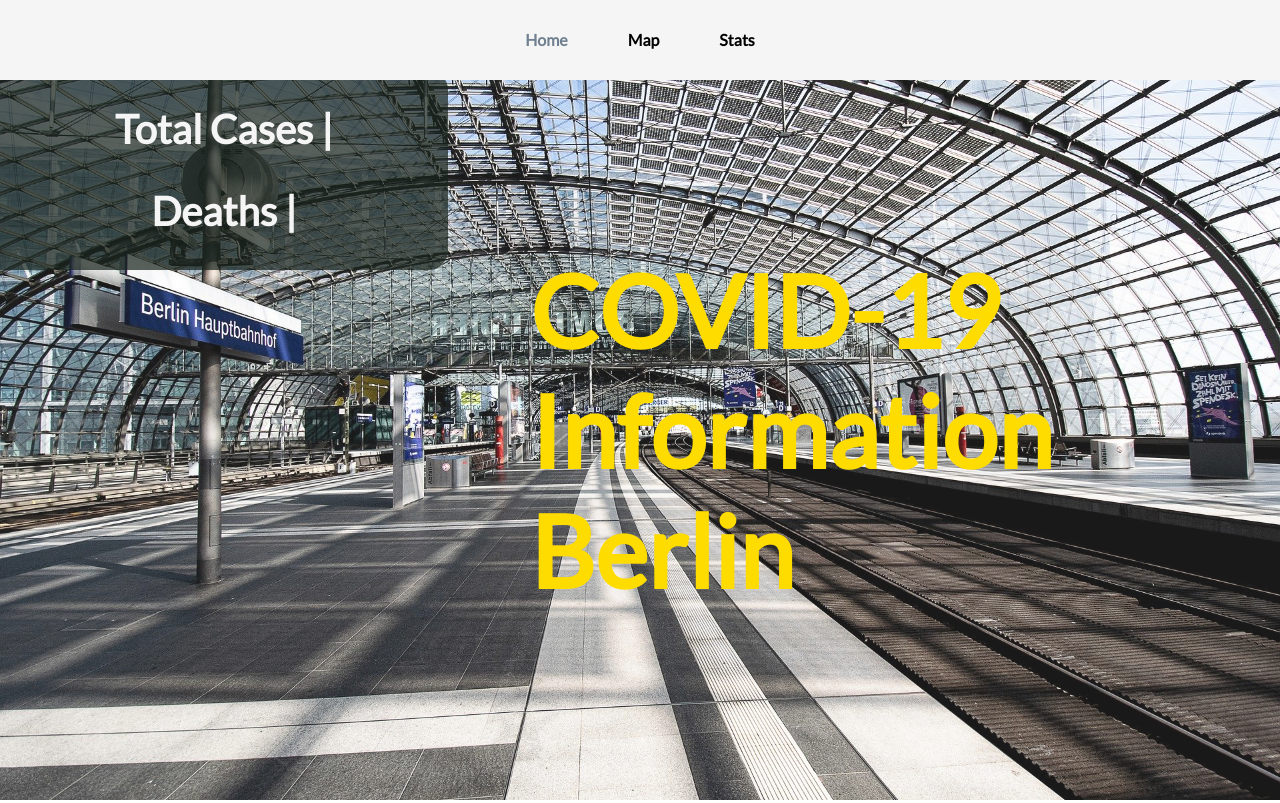
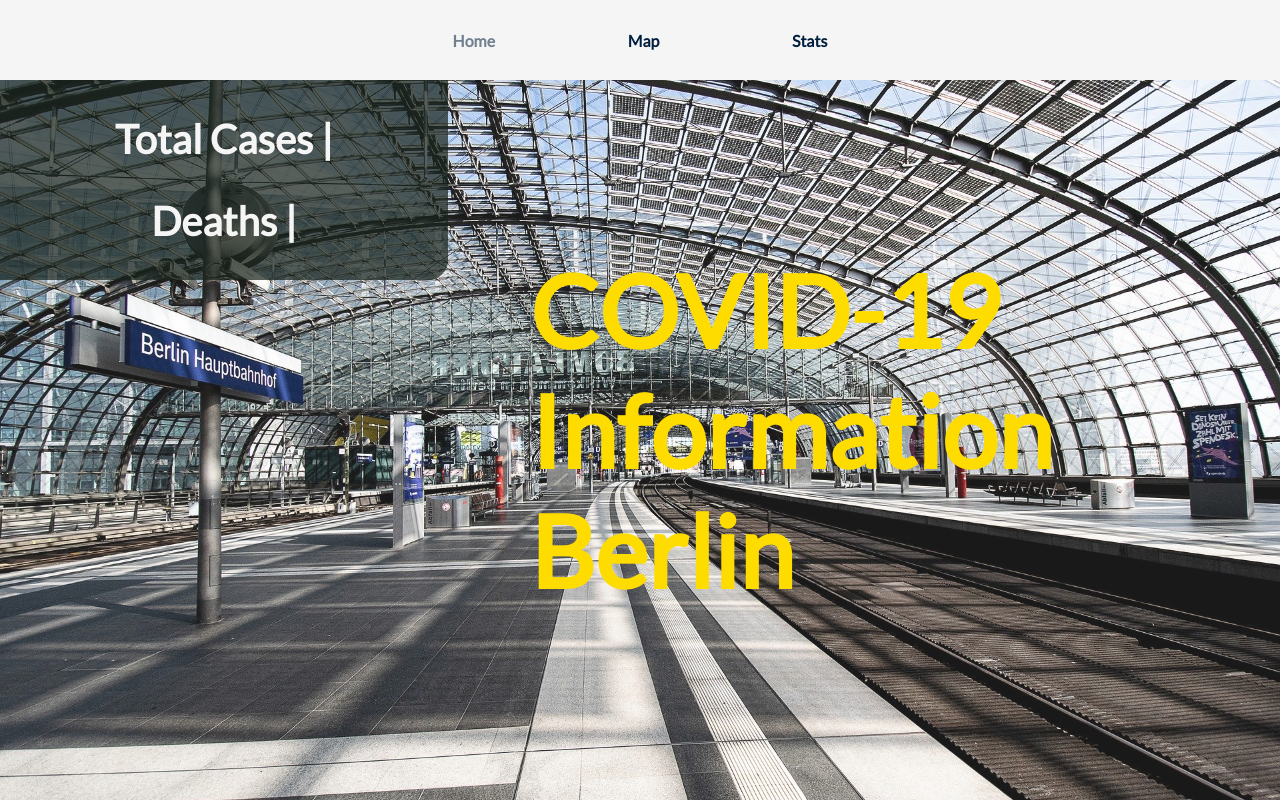
Before and after one commit to lukeg90/berlin-covid19-info, a Vue app in the folder frontend/: page / in a window 1280 px wide. Built offline with nearby package versions, Linux system fonts and the light colour scheme; no server answers.

Commit message:
added more css

```diff
--- a/frontend/src/App.vue
+++ b/frontend/src/App.vue
@@ -1,13 +1,17 @@
 <template>
     <div id="app" @click="showStats = false">
         <div id="nav">
+            <div class="nav-center">
                 <router-link to="/" @click.native.stop="showStats = true"
                     >Home</router-link
                 >
                 <router-link to="/map">Map</router-link>
-            <a href="javascript:void(0)" @click.stop="showStats = !showStats"
+                <a
+                    href="javascript:void(0)"
+                    @click.stop="showStats = !showStats"
                     >Stats</a
                 >
+            </div>
         </div>
         <CovidStats :show="showStats" />
         <router-view />
@@ -46,19 +50,24 @@ export default {
 #nav {
     width: 100%;
     height: 10%;
-    padding: 30px;
     background: whitesmoke;
-    text-align: center;
-    position: fixed;
     top: 0;
     z-index: 3;
+    display: flex;
+    justify-content: center;
+    align-items: center;
+}
+
+.nav-center {
+    display: flex;
+    width: 50%;
+    justify-content: space-evenly;
 }
 
 #nav a {
     font-weight: bold;
     text-decoration: none;
-    color: black;
-    padding: 30px;
+    color: #001f3f;
 }
 
 #nav a.router-link-exact-active {
--- a/frontend/src/components/CovidStats.vue
+++ b/frontend/src/components/CovidStats.vue
@@ -45,7 +45,7 @@ export default {
 <style scoped>
 .stats {
     position: absolute;
-    top: 70px;
+    top: 10%;
     display: flex;
     flex-direction: column;
     justify-content: space-evenly;
@@ -53,7 +53,7 @@ export default {
     height: 25%;
     width: 35%;
     background: rgba(25, 36, 28, 0.712);
-    border-radius: 0 20px 20px 0;
+    border-radius: 0 0 20px 0;
     z-index: 1;
 }
 
--- a/frontend/src/views/Home.vue
+++ b/frontend/src/views/Home.vue
@@ -19,12 +19,10 @@ export default {
 
 <style scoped>
 .home {
-    position: relative;
-    height: 100%;
+    height: 90%;
     width: 100%;
 }
 .jumbotron {
-    position: fixed;
     width: 100%;
     height: 100%;
     object-fit: cover;
@@ -36,7 +34,7 @@ export default {
     right: 250px;
     top: 250px;
     width: 500px;
-    height: 500px;
+    height: 400px;
 }
 .title h1 {
     font-size: 100px;
--- a/frontend/src/views/Map.vue
+++ b/frontend/src/views/Map.vue
@@ -33,7 +33,7 @@
                     "
                 >
                     <h3>{{ result.name }}</h3>
-                    <h4>{{ result.formatted_address || result.vicinity }}</h4>
+                    <h5>{{ result.formatted_address || result.vicinity }}</h5>
                 </div>
                 <div
                     class="no-results"
@@ -220,8 +220,7 @@ export default {
 
 <style>
 .map-view {
-    padding-top: 80px;
-    height: 100%;
+    height: 90%;
 }
 
 .map {
@@ -233,8 +232,8 @@ export default {
     flex-direction: column;
     justify-content: space-around;
     padding: 20px;
-    background: #3d9970;
-    color: #001f3f;
+    background: #001f3f;
+    color: white;
 }
 
 .header h2 {
@@ -242,23 +241,27 @@ export default {
 }
 
 input[type="text"] {
-    border-radius: 5px;
+    border-radius: 20px;
     font-size: larger;
     outline: none;
     height: 40px;
     width: 300px;
     font-weight: bolder;
+    background: #ffdc00;
     color: #001f3f;
+    text-indent: 10px;
 }
 
 input[type="text"]:focus {
-    border: 3px outset #001f3f;
+    border: 3px outset white;
 }
 
 ::placeholder {
     font-size: larger;
     color: #001f3f;
-    opacity: 0.7;
+    opacity: 1;
+    vertical-align: middle;
+    text-indent: 10px;
 }
 
 .queries {
@@ -276,16 +279,20 @@ button {
     width: 100px;
     font-size: 20px;
     font-weight: bolder;
-    border-radius: 5px;
+    border-radius: 20px;
     color: #001f3f;
-    background: white;
+    background: #ffdc00;
     margin: 10px 0 10px 0;
 }
 
 button:hover {
-    color: white;
+    color: #ffdc00;
     background: #001f3f;
     cursor: pointer;
+}
+
+button:focus {
+    outline-style: none;
 }
 
 .nearby-button {
@@ -316,7 +323,7 @@ button:hover {
 .search-result {
     display: flex;
     flex-direction: column;
-    justify-content: space-evenly;
+    justify-content: space-between;
     padding: 20px;
     color: white;
 }
@@ -328,11 +335,13 @@ button:hover {
 
 .search-result:hover {
     cursor: pointer;
-    background: rgba(27, 139, 87, 0.342);
+    background: #ffdc00;
+    color: #001f3f;
 }
 
 .highlight {
-    background: rgba(27, 139, 87, 0.342);
+    background: #ffdc00;
+    color: #001f3f;
 }
 
 .map {
```
Lines whose indentation alone changed are shown as unchanged.
